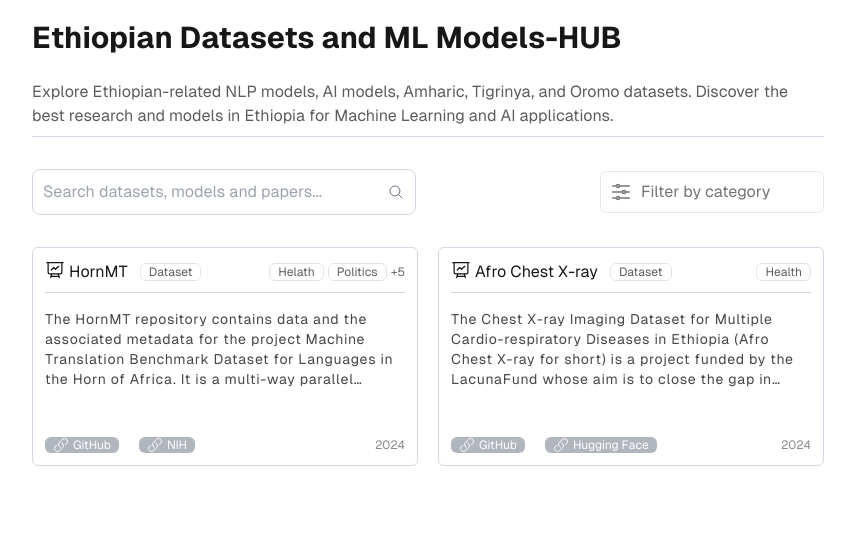
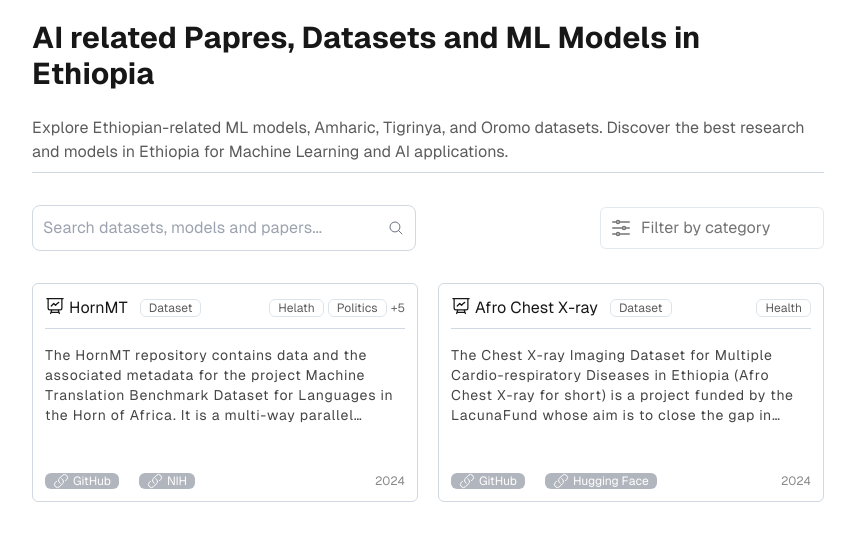
Before and after one commit to NegasiHaile/ethioai-hub, a Next.js app: page /models-hub/ in a window 1280 px wide. Shown: the top 540 px of the page, without its empty margins (212-1067 px from the left). Built offline with nearby package versions, Linux system fonts and the light colour scheme.

Commit message:
Updated: Header descriptions

```diff
--- a/src/app/page.tsx
+++ b/src/app/page.tsx
@@ -5,12 +5,12 @@ export default function Home() {
     <div className="w-full sm:w-[90%] md:w-[85] lg:w-[80%] xl:w-[65%] p-5 space-y-5 font-[family-name:var(--font-geist-sans)]">
       <div className="w-full pb-2 border-b text-start">
         <p className="w-full font-bold text-3xl">
-          Ethiopian Datasets and ML Models-HUB
+          AI related Papres, Datasets and ML Models in Ethiopia
         </p>
         <p className="mt-6 opacity-70">
-          Explore Ethiopian-related NLP models, AI models, Amharic, Tigrinya,
-          and Oromo datasets. Discover the best research and models in Ethiopia
-          for Machine Learning and AI applications.
+          Explore Ethiopian-related ML models, Amharic, Tigrinya, and Oromo
+          datasets. Discover the best research and models in Ethiopia for
+          Machine Learning and AI applications.
         </p>
       </div>
 
```
